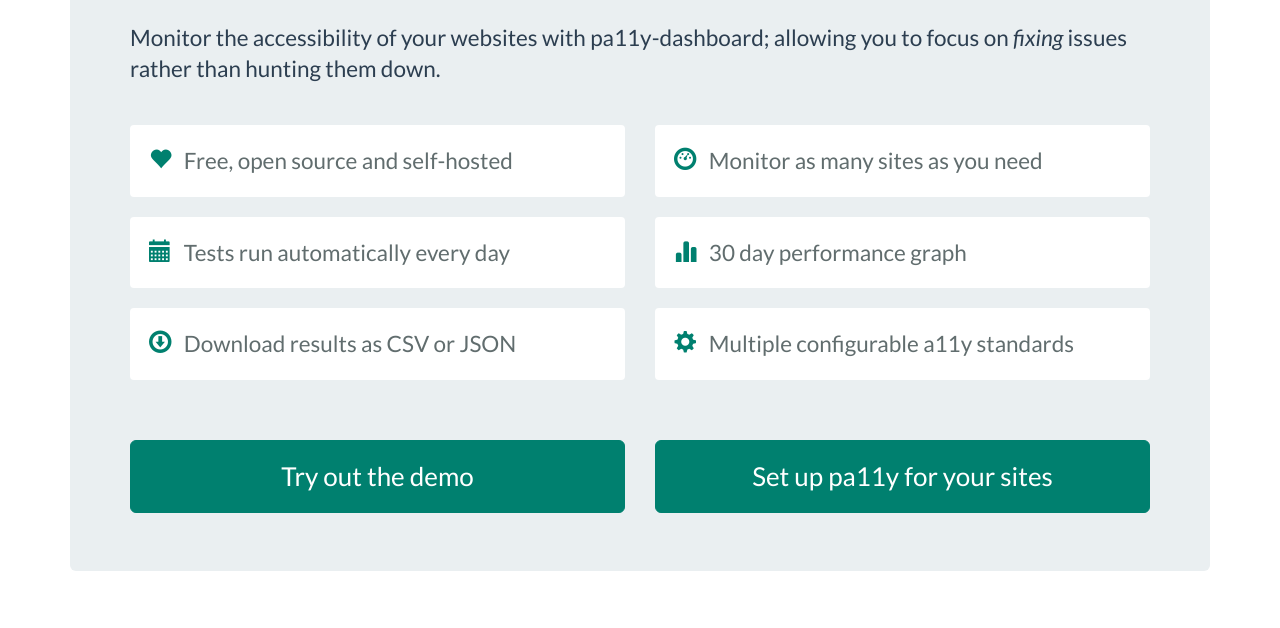
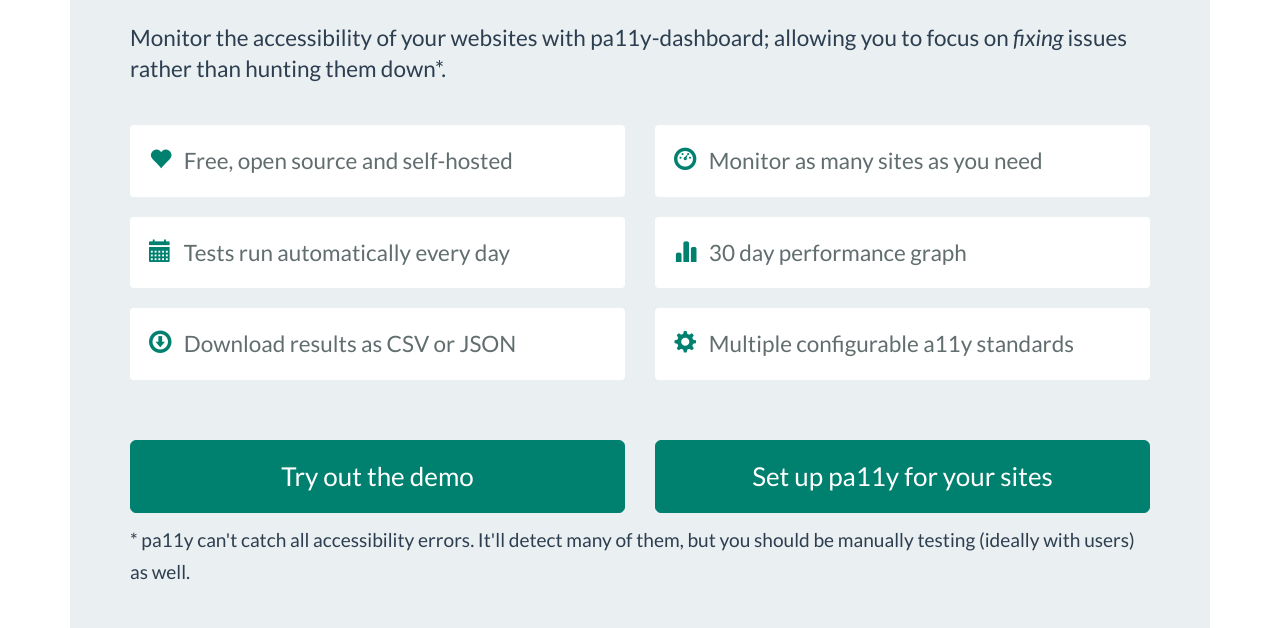
Before and after one commit to pa11y/pa11y-site, a plain HTML site: page index.html in a window 1280 px wide. Shown: the part 321-949 px from the top of the page. Drawn offline with Linux system fonts and the light colour scheme.

Commit message:
Add a disclaimer about automated testing

```diff
--- a/index.html
+++ b/index.html
@@ -58,7 +58,7 @@
 							<p>
 								Monitor the accessibility of your websites with pa11y-dashboard;
 								allowing you to focus on <em>fixing</em> issues rather than hunting
-								them down.
+								them down*.
 							</p>
 
 			                <ul class="list-unstyled row jumbo-list">
@@ -101,6 +101,15 @@
 				                	<a class="btn btn-success btn-lg block" href="https://github.com/nature/pa11y-dashboard#readme">Set up pa11y for your sites</a>
 				                </li>
 				            </ul>
+
+							<p>
+								<small>
+									* pa11y can't catch all accessibility errors. It'll detect
+									many of them, but you should be manually testing (ideally with users)
+									as well.
+								</small>
+							</p>
+
 		              	</div>
 		            </div>
               		<ul class="list-unstyled clearfix">
```
